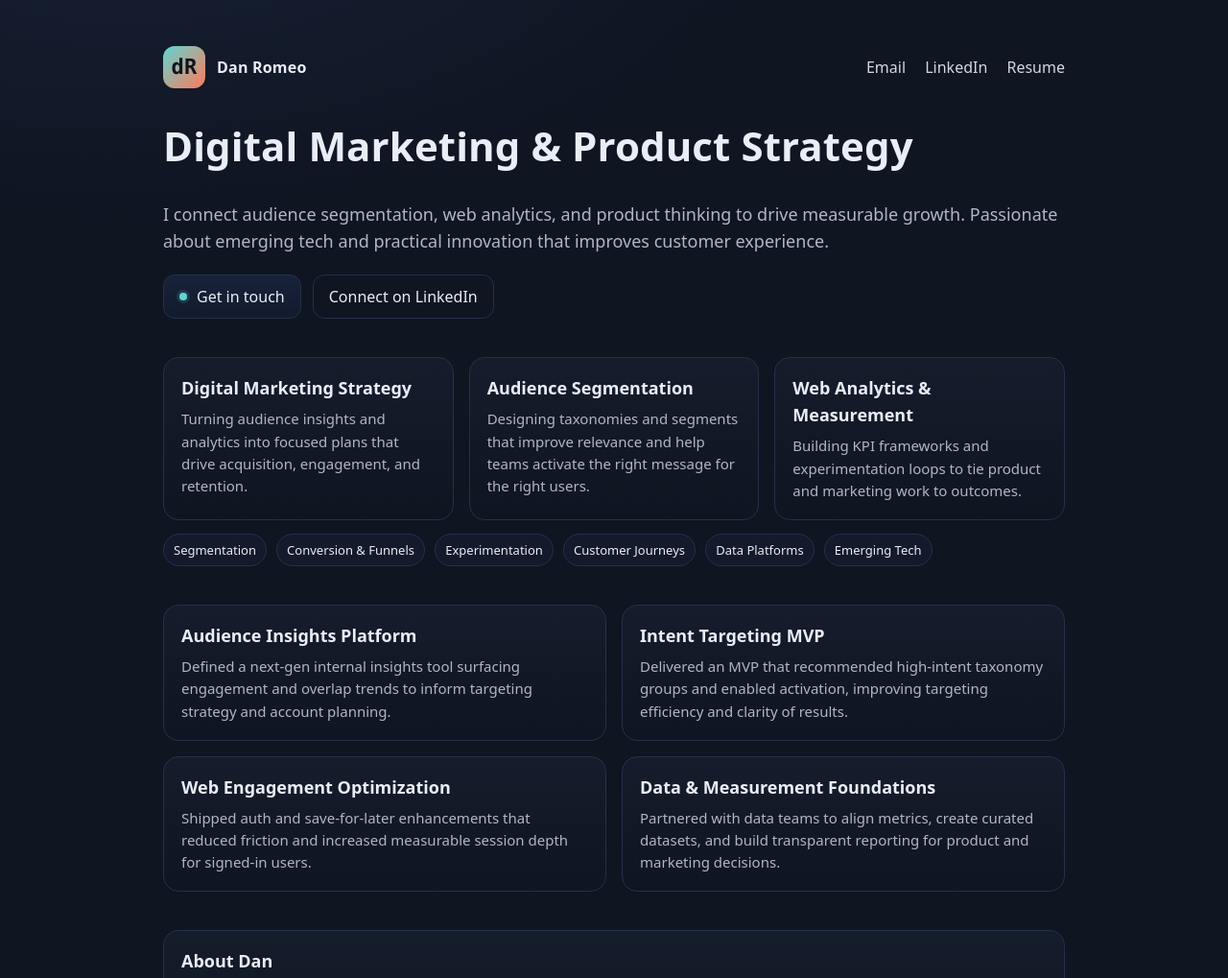
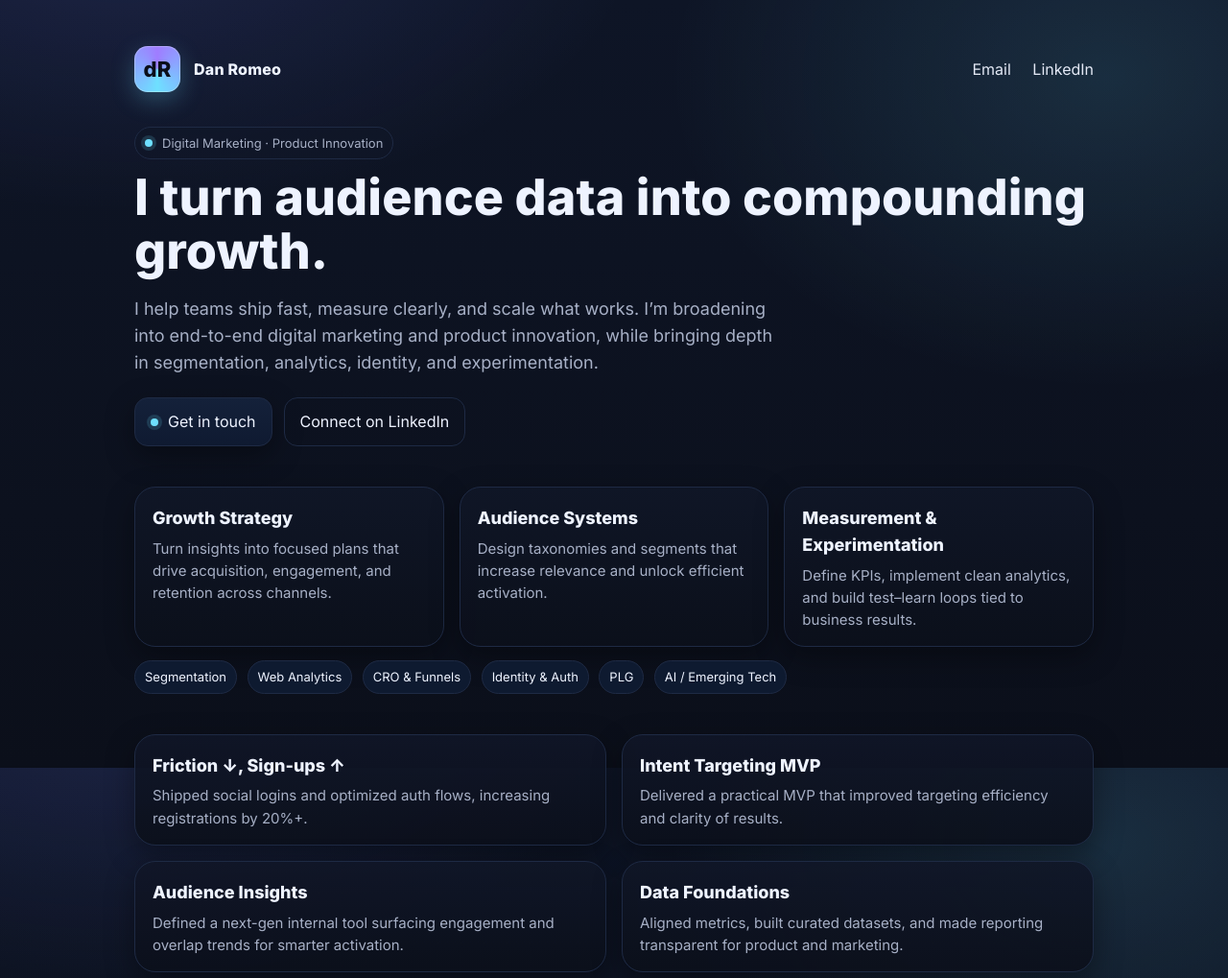
Before and after one commit to Stackoria/danromeo-site, a plain HTML site: page index.html in a window 1280 px wide. Shown: the top 1019 px of the page at 96% size. Drawn offline with Linux system fonts and the light colour scheme.

Commit message:
Revamp site: modern 2025 aesthetics, updated brand copy, remove resume lin

```diff
--- a/index.html
+++ b/index.html
@@ -3,152 +3,132 @@
 <head>
   <meta charset="utf-8" />
   <meta name="viewport" content="width=device-width,initial-scale=1" />
-  <title>Dan Romeo — Digital Marketing & Product Strategy</title>
-  <meta name="description" content="Digital marketing & product strategy leader blending audience segmentation, web analytics, and innovation to drive measurable growth." />
+  <title>Dan Romeo — Digital Marketing & Product Innovation</title>
+  <meta name="description" content="Dan Romeo helps teams turn audience data into compounding growth—shipping fast, measuring clearly, and scaling what works across digital marketing and product innovation." />
+  <meta name="color-scheme" content="dark light" />
+
+  <!-- Fonts -->
+  <link href="https://fonts.googleapis.com/css2?family=Inter:wght@400;600;800&display=swap" rel="stylesheet">
 
   <!-- Open Graph -->
-  <meta property="og:title" content="Dan Romeo — Digital Marketing & Product Strategy" />
-  <meta property="og:description" content="Audience segmentation • Web analytics • Product strategy • Innovation" />
+  <meta property="og:title" content="Dan Romeo — Digital Marketing & Product Innovation" />
+  <meta property="og:description" content="Audience data → growth. Segmentation, analytics, identity, and experimentation—applied pragmatically." />
   <meta property="og:type" content="website" />
   <meta property="og:url" content="https://danromeo.com" />
-  <meta name="color-scheme" content="light dark" />
 
   <style>
-    :root {
-      --bg: #0f1521;
-      --fg: #e8edf6;
-      --muted: #aeb7c7;
-      --accent: #61d5d3;
-      --accent-2: #ff7a59;
-      --card: #151c2b;
-      --border: #24314a;
+    :root{
+      /* Palette */
+      --bg: #0b0f1a;          /* ink */
+      --card: #101627;        /* deep slate */
+      --ink-2:#0e1526;
+      --fg: #eef3ff;          /* near-white */
+      --muted:#a7b0c6;        /* soft cool gray */
+      --border:#1e2a44;       /* hairline */
+      --accent:#6ee0ff;       /* electric blue */
+      --accent-2:#9f7cff;     /* violet */
+      --pill:#0e1a30;
+
+      /* Sizing */
+      --wrap: 1040px;
+      --radius: 16px;
+      --radius-xl: 22px;
+      --shadow: 0 10px 30px rgba(0,0,0,.35);
     }
 
     * { box-sizing: border-box; }
-
-    body {
-      margin: 0;
-      font-family: ui-sans-serif, system-ui, -apple-system, Segoe UI, Roboto, Helvetica, Arial;
-      background: radial-gradient(1200px 600px at 10% -10%, #172035 0%, transparent 60%), var(--bg);
+    html,body { height: 100%; }
+    body{
+      margin:0;
+      font-family: Inter, ui-sans-serif, system-ui, -apple-system, Segoe UI, Roboto, Helvetica, Arial;
       color: var(--fg);
       line-height: 1.55;
+      background:
+        radial-gradient(900px 500px at 10% -10%, rgba(111,123,255,.15), transparent 60%),
+        radial-gradient(700px 500px at 90% 10%, rgba(110,224,255,.12), transparent 65%),
+        linear-gradient(180deg, var(--ink-2), var(--bg));
+    }
+    a { color: var(--fg); text-decoration: none; }
+
+    .wrap{ max-width: var(--wrap); margin: 0 auto; padding: 48px 20px 88px; }
+
+    header{ display:flex; align-items:center; justify-content:space-between; margin-bottom: 36px; }
+    .brand{ display:flex; align-items:center; gap:14px; font-weight:800; letter-spacing:.2px; }
+    .mark{
+      display:grid; place-items:center;
+      width:48px; height:48px; border-radius:14px;
+      background: conic-gradient(from 180deg, var(--accent), var(--accent-2), var(--accent));
+      color:#0b0f1a; font-weight:900; font-size:22px;
+      box-shadow: 0 8px 24px rgba(110,224,255,.25), inset 0 0 0 1px rgba(255,255,255,.25);
+    }
+    nav a{ opacity:.95; margin-left:18px; padding:10px 0; border-bottom:1px solid transparent; }
+    nav a:hover{ border-color: var(--accent); }
+
+    .hero{ margin-top: 12px; margin-bottom: 28px; }
+    .eyebrow{
+      display:inline-flex; align-items:center; gap:10px;
+      padding:6px 10px; border-radius:999px; border:1px solid var(--border); background: rgba(15,22,39,.6); color: var(--muted); font-size:13px;
+    }
+    .dot{ width:8px; height:8px; border-radius:50%; background: var(--accent); box-shadow:0 0 0 4px rgba(110,224,255,.15); }
+
+    .title{ font-size: clamp(30px, 5.8vw, 52px); line-height:1.08; font-weight: 800; letter-spacing:.1px; margin:12px 0 8px; }
+    .subtitle{ color:var(--muted); font-size: clamp(16px, 2.5vw, 18px); max-width: 60ch; }
+
+    .cta{ display:flex; flex-wrap:wrap; gap:12px; margin-top:22px; }
+    .btn{
+      display:inline-flex; align-items:center; gap:10px;
+      padding:12px 16px; border-radius:14px; border:1px solid var(--border);
+      background: linear-gradient(180deg, #14213a, #0f1a31);
+      box-shadow: var(--shadow);
+    }
+    .btn:hover{ border-color: var(--accent); box-shadow: 0 0 0 3px rgba(110,224,255,.18); }
+    .btn.secondary{ background: transparent; box-shadow:none; }
+
+    section{ margin-top: 42px; }
+    .grid{ display:grid; gap:16px; }
+    @media (min-width: 860px){ .cols-3{ grid-template-columns: repeat(3,1fr); } .cols-2{ grid-template-columns: 1fr 1fr; } }
+
+    .card{
+      background: linear-gradient(180deg, rgba(16,22,39,.9), rgba(11,15,26,.9));
+      border:1px solid var(--border);
+      border-radius: var(--radius-xl);
+      padding: 18px 18px 16px;
+      box-shadow: var(--shadow);
+    }
+    .card h3{ margin: 0 0 6px; font-size: 18px; }
+    .card p{ margin: 0; color: var(--muted); font-size: 15px; }
+
+    .pills{ margin-top:10px; }
+    .pill{
+      display:inline-block; padding:6px 10px; border-radius:999px; border:1px solid var(--border);
+      background: var(--pill); color: var(--fg); font-size: 13px; margin:4px 6px 0 0;
     }
 
-    a { color: var(--fg); text-decoration: none; }
-
-    .wrap {
-      max-width: 980px;
-      margin: 0 auto;
-      padding: 48px 20px 80px;
-    }
-
-    .logo { display: inline-flex; align-items: center; gap: 12px; font-weight: 700; letter-spacing: .2px; }
-
-    .monogram {
-      display: grid;
-      place-items: center;
-      width: 44px;
-      height: 44px;
-      border-radius: 12px;
-      background: linear-gradient(135deg, var(--accent), var(--accent-2));
-      color: #0f1521;
-      font-weight: 800;
-      font-size: 22px;
-      font-family: ui-monospace, SFMono-Regular, Menlo, monospace;
-    }
-
-    header { display: flex; justify-content: space-between; align-items: center; margin-bottom: 36px; }
-
-    .links a {
-      opacity: .9;
-      margin-left: 16px;
-      padding: 8px 0;
-      border-bottom: 1px solid transparent;
-    }
-
-    .links a:hover { border-color: var(--accent); }
-
-    .hero { margin-top: 12px; margin-bottom: 28px; }
-    .title { font-size: clamp(28px, 5vw, 42px); font-weight: 800; line-height: 1.12; letter-spacing: .1px; }
-    .subtitle { margin-top: 10px; color: var(--muted); font-size: clamp(16px, 2.5vw, 18px); }
-
-    .cta { display: flex; flex-wrap: wrap; gap: 12px; margin-top: 20px; }
-    .btn {
-      display: inline-flex;
-      align-items: center;
-      gap: 10px;
-      padding: 10px 16px;
-      border-radius: 12px;
-      border: 1px solid var(--border);
-      background: linear-gradient(180deg, #18223a, #121a2c);
-    }
-    .btn:hover { border-color: var(--accent); box-shadow: 0 0 0 3px rgb(97 213 211 / 0.15); }
-    .btn.secondary { background: transparent; }
-    .btn .dot {
-      width: 8px;
-      height: 8px;
-      border-radius: 50%;
-      background: var(--accent);
-      box-shadow: 0 0 0 3px rgb(97 213 211 / 0.15);
-    }
-
-    section { margin-top: 40px; }
-    .grid { display: grid; gap: 16px; }
-    @media (min-width: 800px) {
-      .grid.cols-3 { grid-template-columns: repeat(3, 1fr); }
-      .grid.cols-2 { grid-template-columns: 1fr 1fr; }
-    }
-
-    .card {
-      background: linear-gradient(180deg, var(--card), #0f1521);
-      border: 1px solid var(--border);
-      border-radius: 16px;
-      padding: 18px;
-    }
-    .card h3 { margin: 0 0 6px; font-size: 18px; }
-    .card p { margin: 0; color: var(--muted); font-size: 15px; }
-
-    .pill {
-      display: inline-block;
-      padding: 6px 10px;
-      border-radius: 999px;
-      border: 1px solid var(--border);
-      background: #121a2c;
-      color: var(--fg);
-      font-size: 13px;
-      margin: 4px 6px 0 0;
-    }
-
-    footer {
-      margin-top: 52px;
-      padding-top: 18px;
-      color: var(--muted);
-      font-size: 14px;
-      border-top: 1px dashed var(--border);
-    }
+    footer{ margin-top: 56px; padding-top: 18px; color: var(--muted); font-size:14px; border-top:1px dashed var(--border); }
+    .sr-only{ position:absolute; width:1px; height:1px; padding:0; margin:-1px; overflow:hidden; clip:rect(0,0,0,0); white-space:nowrap; border:0; }
   </style>
 </head>
-
 <body>
   <div class="wrap">
     <header>
-      <div class="logo">
-        <div class="monogram">dR</div>
+      <div class="brand">
+        <div class="mark">dR</div>
         <div>Dan&nbsp;Romeo</div>
       </div>
-      <nav class="links" aria-label="Top links">
+      <nav aria-label="Top links">
         <a href="mailto:hello@danromeo.com">Email</a>
         <a href="https://www.linkedin.com/in/danromeo" target="_blank" rel="noopener">LinkedIn</a>
-        <a href="/Dan_Romeo_Resume.pdf" target="_blank" rel="noopener">Resume</a>
       </nav>
     </header>
 
     <main>
-      <section class="hero">
-        <h1 class="title">Digital Marketing & Product Strategy</h1>
+      <!-- Hero -->
+      <section class="hero" aria-labelledby="intro-title">
+        <span class="eyebrow"><span class="dot"></span> Digital Marketing · Product Innovation</span>
+        <h1 id="intro-title" class="title">I turn audience data into compounding growth.</h1>
         <p class="subtitle">
-          I connect audience segmentation, web analytics, and product thinking to drive measurable growth.
-          Passionate about emerging tech and practical innovation that improves customer experience.
+          I help teams ship fast, measure clearly, and scale what works. I’m broadening into end-to-end digital marketing and product innovation,
+          while bringing depth in segmentation, analytics, identity, and experimentation.
         </p>
         <div class="cta">
           <a class="btn" href="mailto:hello@danromeo.com"><span class="dot"></span> Get in touch</a>
@@ -156,60 +136,65 @@
         </div>
       </section>
 
-      <section>
+      <!-- What I Do -->
+      <section aria-labelledby="expertise-title">
+        <h2 id="expertise-title" class="sr-only">Core Expertise</h2>
         <div class="grid cols-3">
           <div class="card">
-            <h3>Digital Marketing Strategy</h3>
-            <p>Turning audience insights and analytics into focused plans that drive acquisition, engagement, and retention.</p>
+            <h3>Growth Strategy</h3>
+            <p>Turn insights into focused plans that drive acquisition, engagement, and retention across channels.</p>
           </div>
           <div class="card">
-            <h3>Audience Segmentation</h3>
-            <p>Designing taxonomies and segments that improve relevance and help teams activate the right message for the right users.</p>
+            <h3>Audience Systems</h3>
+            <p>Design taxonomies and segments that increase relevance and unlock efficient activation.</p>
           </div>
           <div class="card">
-            <h3>Web Analytics & Measurement</h3>
-            <p>Building KPI frameworks and experimentation loops to tie product and marketing work to outcomes.</p>
+            <h3>Measurement & Experimentation</h3>
+            <p>Define KPIs, implement clean analytics, and build test–learn loops tied to business results.</p>
           </div>
         </div>
-
-        <div style="margin-top:10px;">
+        <div class="pills">
           <span class="pill">Segmentation</span>
-          <span class="pill">Conversion & Funnels</span>
-          <span class="pill">Experimentation</span>
-          <span class="pill">Customer Journeys</span>
-          <span class="pill">Data Platforms</span>
-          <span class="pill">Emerging Tech</span>
+          <span class="pill">Web Analytics</span>
+          <span class="pill">CRO & Funnels</span>
+          <span class="pill">Identity & Auth</span>
+          <span class="pill">PLG</span>
+          <span class="pill">AI / Emerging Tech</span>
         </div>
       </section>
 
-      <section>
+      <!-- Proof Points (placeholder, non-NDA) -->
+      <section aria-labelledby="proof-title">
+        <h2 id="proof-title" class="sr-only">Selected Impact</h2>
         <div class="grid cols-2">
           <div class="card">
-            <h3>Audience Insights Platform</h3>
-            <p>Defined a next-gen internal insights tool surfacing engagement and overlap trends to inform targeting strategy and account planning.</p>
+            <h3>Friction ↓, Sign-ups ↑</h3>
+            <p>Shipped social logins and optimized auth flows, increasing registrations by 20%+.</p>
           </div>
           <div class="card">
             <h3>Intent Targeting MVP</h3>
-            <p>Delivered an MVP that recommended high-intent taxonomy groups and enabled activation, improving targeting efficiency and clarity of results.</p>
+            <p>Delivered a practical MVP that improved targeting efficiency and clarity of results.</p>
           </div>
           <div class="card">
-            <h3>Web Engagement Optimization</h3>
-            <p>Shipped auth and save-for-later enhancements that reduced friction and increased measurable session depth for signed-in users.</p>
+            <h3>Audience Insights</h3>
+            <p>Defined a next-gen internal tool surfacing engagement and overlap trends for smarter activation.</p>
           </div>
           <div class="card">
-            <h3>Data & Measurement Foundations</h3>
-            <p>Partnered with data teams to align metrics, create curated datasets, and build transparent reporting for product and marketing decisions.</p>
+            <h3>Data Foundations</h3>
+            <p>Aligned metrics, built curated datasets, and made reporting transparent for product and marketing.</p>
           </div>
         </div>
       </section>
 
-      <section>
+      <!-- About -->
+      <section aria-labelledby="about-title">
+        <h2 id="about-title" class="sr-only">About</h2>
         <div class="card">
           <h3>About Dan</h3>
           <p>
-            I’m a product-minded digital marketer who bridges strategy, data, and execution. My background spans
-            audience segmentation, web analytics, and building data-driven features that connect insight to impact.
-            I enjoy pragmatic innovation—shipping the smallest thing that proves value, then scaling what works.
+            I’m a product-minded digital marketer who bridges strategy, data, and execution. I like pragmatic
+            innovation—ship the smallest thing that proves value, then scale what works. I’ve led data and engagement
+            work at large publishers and I’m excited to apply that rigor to broader growth challenges.
           </p>
         </div>
       </section>
@@ -220,8 +205,6 @@
     </footer>
   </div>
 
-  <script>
-    document.getElementById('y').textContent = new Date().getFullYear();
-  </script>
+  <script>document.getElementById('y').textContent = new Date().getFullYear();</script>
 </body>
 </html>
```
